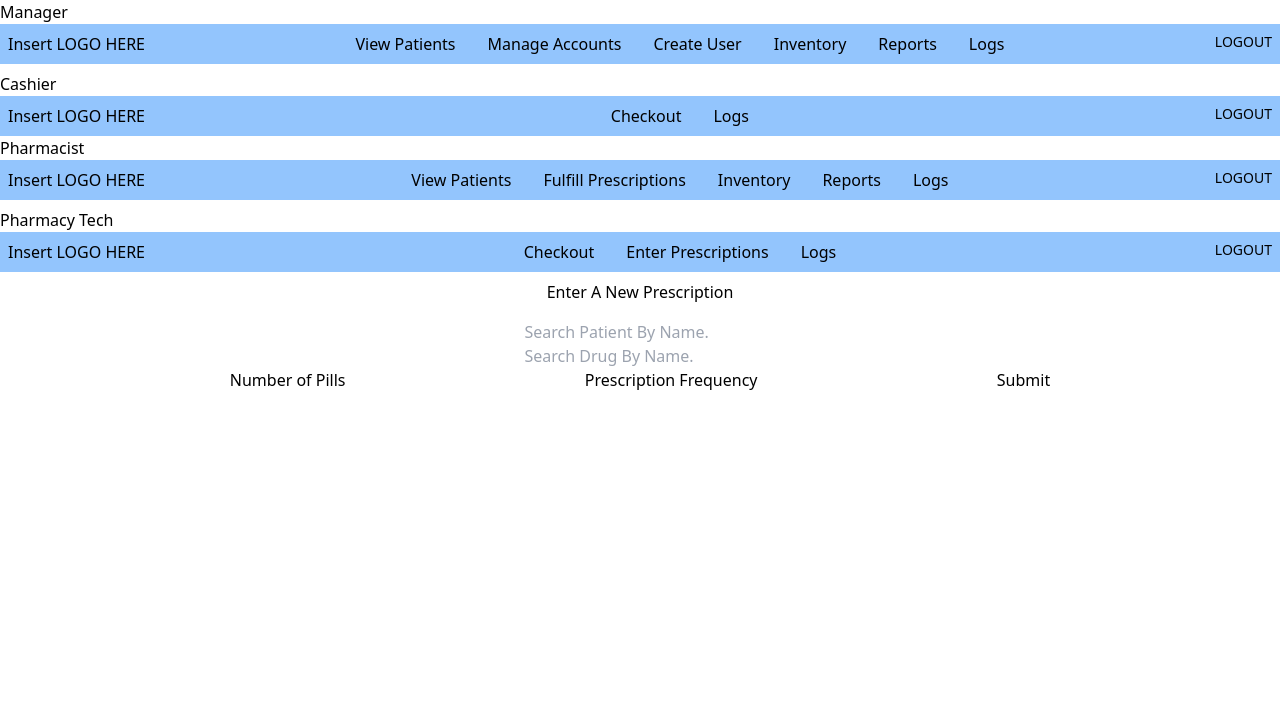
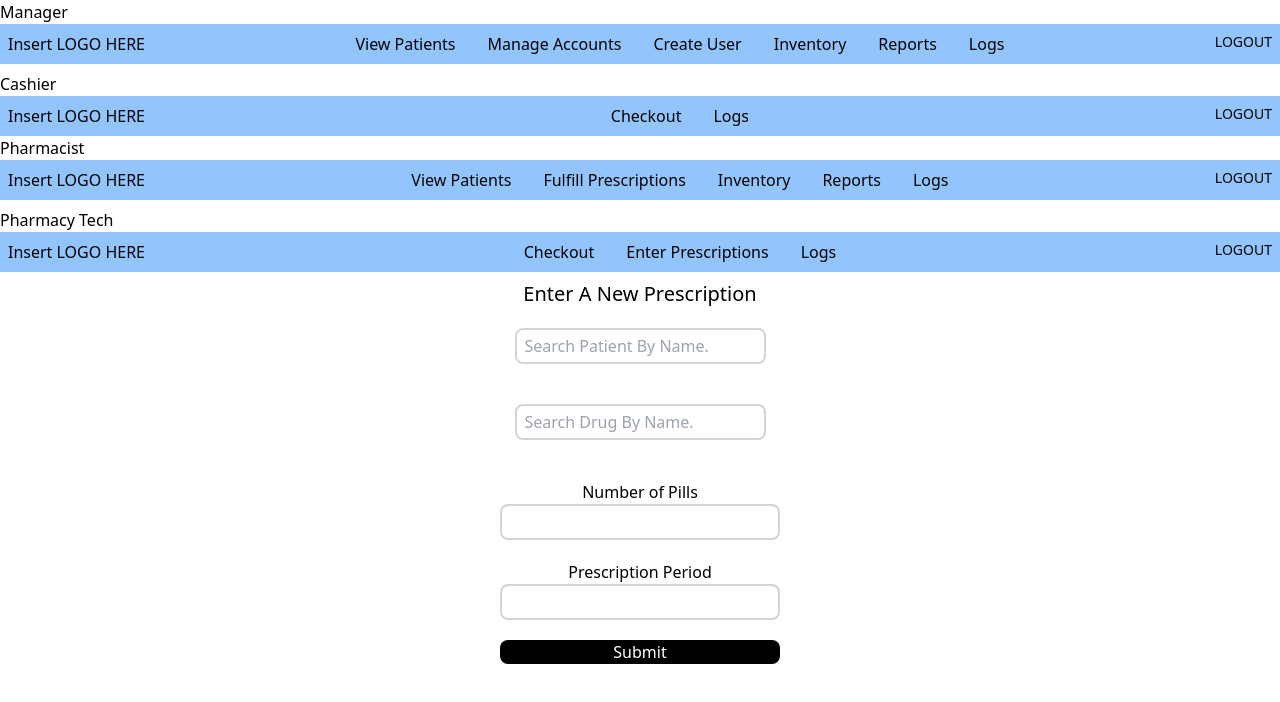
Before and after one commit to austinmedina/PharmacyManagementSystem, a SvelteKit app: page /prescriptionPage in a window 1280 px wide. Shown: the top 702 px of the page. Built offline with nearby package versions, Linux system fonts and the light colour scheme.

Commit message:
Added styling to the form

```diff
--- a/src/routes/prescriptionPage/+page.svelte
+++ b/src/routes/prescriptionPage/+page.svelte
@@ -7,8 +7,8 @@
     let drugInputValue = "";
     let personInputElement;
     let drugInputElement;
-    let people = new Map();
-    let drugs = new Map();
+    let people = [];
+    let drugs = [];
 
     // Event handler for clicks outside of the input/dropdown
     const handleClickOutside = (event) => {
@@ -31,18 +31,19 @@
     }
 
     const drugSearch = () => {
-      // Function call to the database that returns a list of drug names and their ids that will be hidden
+      drugs.push({'name':'Advil', 'id':'1'}) // Function call to the database that returns a list of drug names and their ids that will be hidden
     }
   </script>
 
   <main>
-    <div class="text-center flex flex-col gap-4 mx-8">
-      <h1>Enter A New Prescription</h1>
+    <div class="mx-auto text-center flex-col gap-4 w-3/12">
+      <h1 class="text-xl">Enter A New Prescription</h1>
 
       <form method="POST">
         <div id="personInput">
             <input
                 type="text"
+                class="border-2 border-neutral-300 rounded-lg px-2 py-1 m-5"
                 placeholder="Search Patient By Name."
                 autocomplete="off"
                 id="peopleInput"
@@ -58,12 +59,12 @@
                 <div class="dropdown visible">
                     {#each people as person}
                         <span hidden>{person.id}</span>
-                        <button on:click={() => personInputValue = person.name}>{person.name}</button>
+                        <button class="border-2 border-neutral-300 rounded-lg px-2 py-1" on:click={() => personInputValue = person.name}>{person.name}</button>
                     {/each}
                 </div>
             {:else if patientDropdownVisible}
                 <div class="dropdown visible">
-                <p>No results found</p>
+                <p class="border-2 border-neutral-300 rounded-lg px-2 py-1">No results found</p>
                 </div>
             {/if}
         </div>
@@ -71,6 +72,7 @@
         <div id="drugTypeInput">
             <input
                 type="text"
+                class="border-2 border-neutral-300 rounded-lg px-2 py-1 m-5"
                 placeholder="Search Drug By Name."
                 autocomplete="off"
                 id="drugInput"
@@ -82,30 +84,33 @@
                 patientDropdownVisible = false;
                 }}
             />
-            {#if drugDropdownVisible && drugs.size > 0}
+            {#if drugDropdownVisible && drugs.length > 0}
                 <div class="dropdown visible">
                     {#each drugs as drug}
-                    <span hidden>{drug.id}</span>
-                        <button on:click={() => drugInputValue = drug.name}>{drug.name}</button>
+                      <span hidden>{drug.id}</span>
+                      <button class="border-2 border-neutral-300 rounded-lg px-2 py-1" on:click={() => drugInputValue = drug.name}>{drug.name}</button>
                     {/each}
                 </div>
             {:else if drugDropdownVisible}
                 <div class="dropdown visible">
-                <p>No results found</p>
+                <p class="border-2 border-neutral-300 rounded-lg px-2 py-1">No results found</p>
                 </div>
             {/if}
         </div>
 
-        <label>
-          Number of Pills
-          <input name="numPills" autocomplete="off" />
-        </label>
-        <label>
-          Prescription Frequency
-          <input name="oftenPills" autocomplete="off" />
-        </label>
+        <div class='flex flex-col m-5'>
+          <label for='numPills'>Number of Pills</label>
+          <input class="border-2 border-neutral-300 rounded-lg px-2 py-1" id="numPills" autocomplete="off" />
+        </div>
+        <div class='flex flex-col m-5'>
+          <label for='oftenPills'>Prescription Period</label>
+          <input class="border-2 border-neutral-300 rounded-lg px-2 py-1" id="oftenPills" autocomplete="off" />
+        </div>
 
-        <button type='submit'>Submit</button>
+        <div class='flex flex-col m-5'>
+          <button class='bg-black text-white rounded-lg' type='submit'>Submit</button>
+        </div>
+
       </form>
     </div>
   </main>
```
